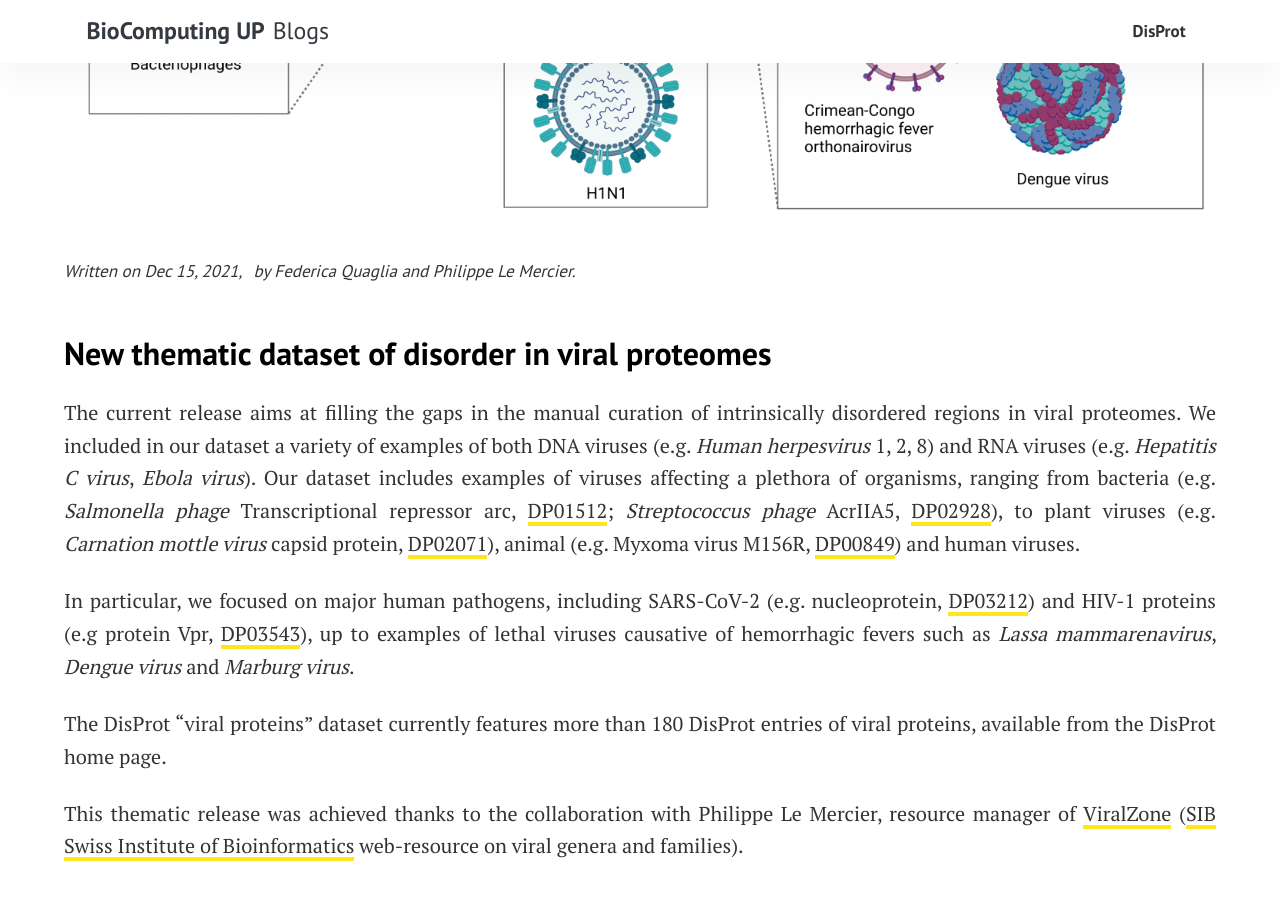
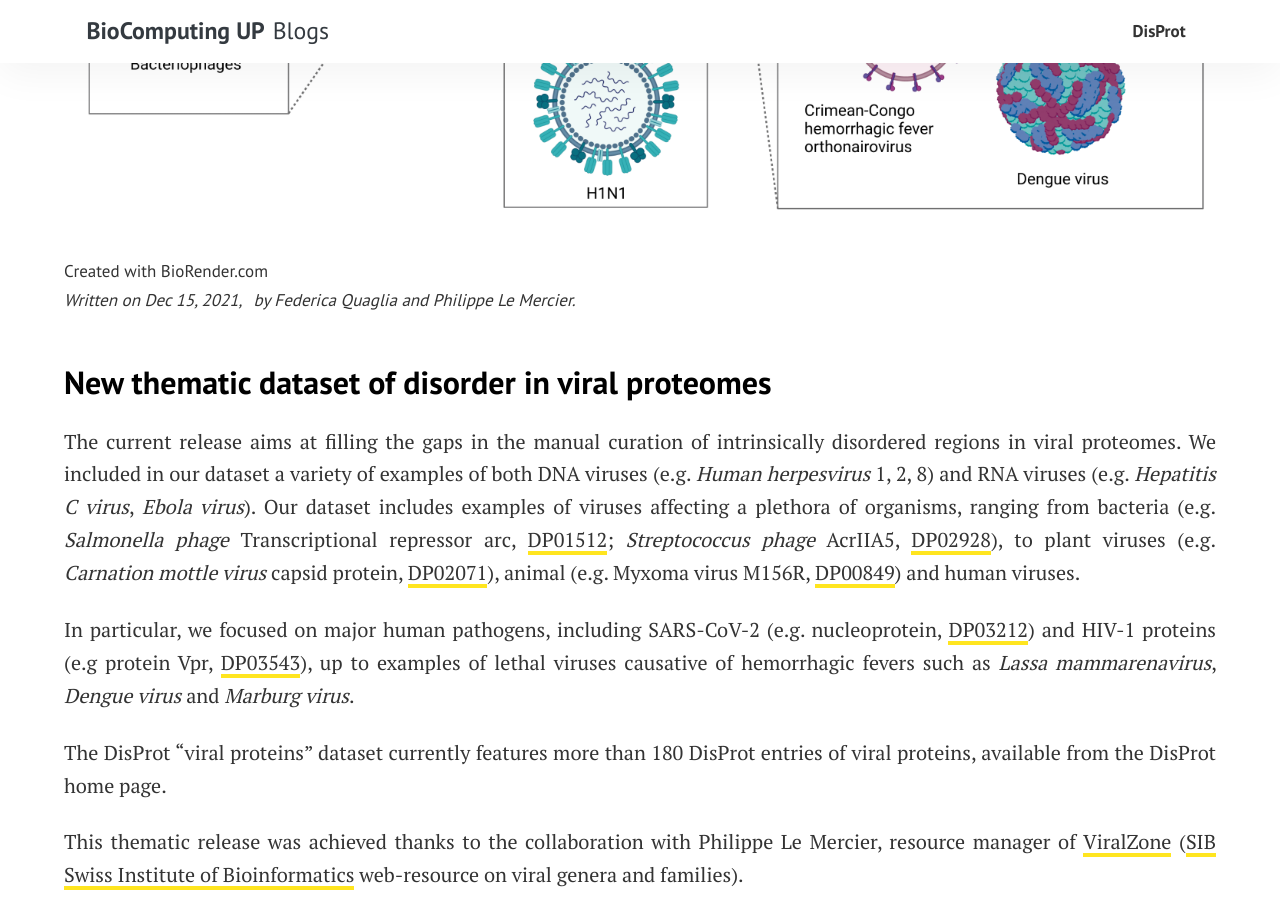
Before and after one commit to BioComputingUP/BioComputingUP.github.io, a Jekyll site: the page built from _posts/2021-12-15-release 2021_12.markdown, in a window 1280 px wide and 900 px high, scrolled down 1031 px. Built offline with Jekyll 4.4.1, drawn with Linux system fonts in a browser that asks for light colours; comment, search, counter and statistics services are not loaded.

Commit message:
fix layout bug (image_text)

```diff
--- a/_layouts/post.html
+++ b/_layouts/post.html
@@ -45,7 +45,7 @@ post_class: post-template
                  src="{{ site.baseurl }}/{{ page.image }}"
                  alt="{{ page.title }}">
             {% endif %}
-            {% if page.image_text == disprot %}
+            {% if page.image_text %}
             <p class="my-0">
                 {{ page.image_text }}
             </p>
```
